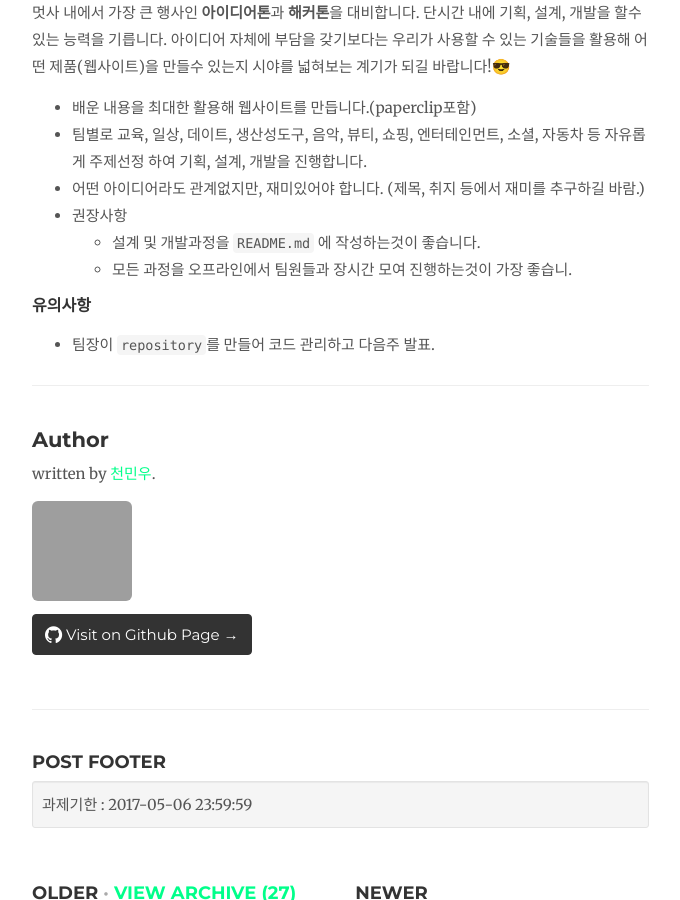
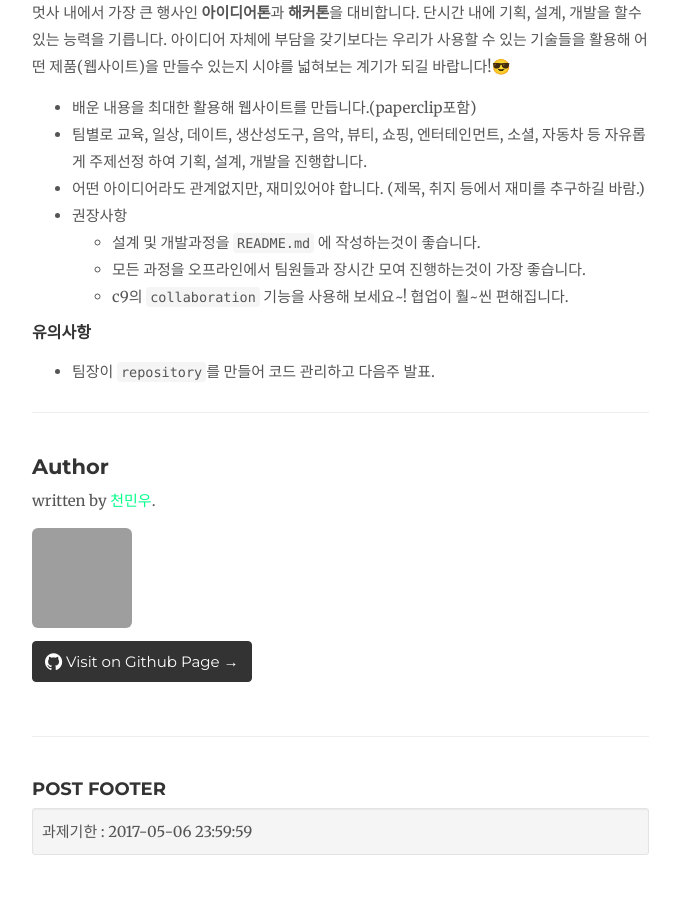
Before and after one commit to likelionkonkuk/likelionkonkuk_before_github, a Jekyll site: the page built from _posts/2017-05-01-homework-w4-idea1.md, in a window 1280 px wide and 900 px high, scrolled down 659 px, cut to the strip 0-900 px from the top of the window. Shown: the whole strip, without its empty margins (138-818 px from the left). Built offline with Jekyll 4.4.1, drawn with Linux system fonts in a browser that asks for light colours; nearby versions of some CDN libraries; comment, search, counter and statistics services are not loaded; grey boxes are pictures that could not be loaded.

Commit message:
homework edit1

```diff
--- a/_posts/2017-05-01-homework-w4-idea1.md
+++ b/_posts/2017-05-01-homework-w4-idea1.md
@@ -15,7 +15,8 @@
 - 어떤 아이디어라도 관계없지만, 재미있어야 합니다. (제목, 취지 등에서 재미를 추구하길 바람.)
 - 권장사항
     + 설계 및 개발과정을 `README.md` 에 작성하는것이 좋습니다.
-    + 모든 과정을 오프라인에서 팀원들과 장시간 모여 진행하는것이 가장 좋습니.
+    + 모든 과정을 오프라인에서 팀원들과 장시간 모여 진행하는것이 가장 좋습니다.
+    + c9의 `collaboration` 기능을 사용해 보세요~! 협업이 훨~씬 편해집니다.
 
 #### 유의사항
 - 팀장이 `repository`를 만들어 코드 관리하고 다음주 발표.
```
Also changed, not shown: _posts/2017-05-01-material-w4-mon.md (+1 -1 lines).
